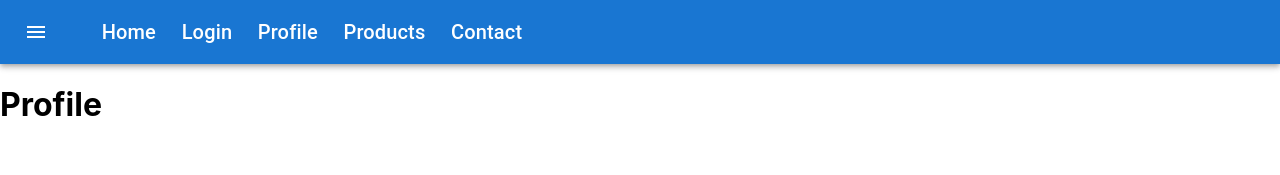
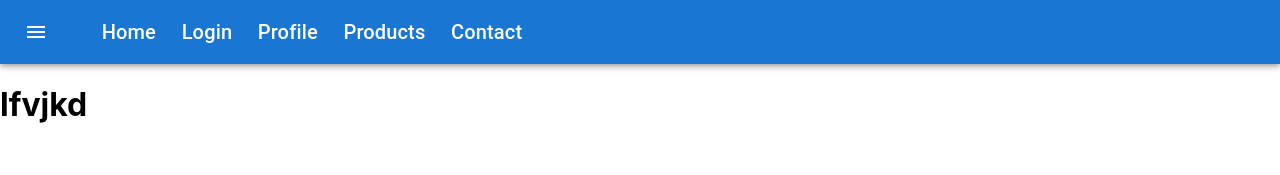
Before and after one commit to io3-rajni/Project, a React (Create React App) app in the folder project/: page /Profile in a window 1280 px wide. Shown: the top 175 px of the page. Built offline with nearby package versions, Linux system fonts and the light colour scheme.

Commit message:
Profile Page Start

```diff
--- a/project/src/Component/Login.js
+++ b/project/src/Component/Login.js
@@ -1,5 +1,4 @@
 import * as React from "react";
-import { useNavigate } from "react-router-dom";
 import Box from "@mui/material/Box";
 import { useState } from "react";
 import Card from "@mui/material/Card";
@@ -8,6 +7,7 @@ import CardContent from "@mui/material/CardContent";
 import Button from "@mui/material/Button";
 import Typography from "@mui/material/Typography";
 import LoginDialog from "./LoginDialog";
+import { Navigate, useNavigate } from "react-router-dom";
 const Login = (props) => {
   const navigate = useNavigate();
   const { openLoginDialog, setOpenLoginDialog } = props;
--- a/project/src/Component/LoginDialog.js
+++ b/project/src/Component/LoginDialog.js
@@ -1,10 +1,8 @@
 import * as React from "react";
 import { useNavigate } from "react-router-dom";
-
 import Button from "@mui/material/Button";
 import Dialog from "@mui/material/Dialog";
 import DialogContent from "@mui/material/DialogContent";
-
 import DialogTitle from "@mui/material/DialogTitle";
 import useMediaQuery from "@mui/material/useMediaQuery";
 import { useTheme } from "@mui/material/styles";
--- a/project/src/Component/Profile.js
+++ b/project/src/Component/Profile.js
@@ -1,10 +1,10 @@
 import React from "react";
-// import Navbar from "./Navbar";
+import ProfileDialog from "./ProfileDialog";
+
 const Profile = () => {
   return (
     <>
-      {/* <Navbar /> */}
-      <h1>Profile</h1>
+      <h1>lfvjkd</h1>
     </>
   );
 };
```
